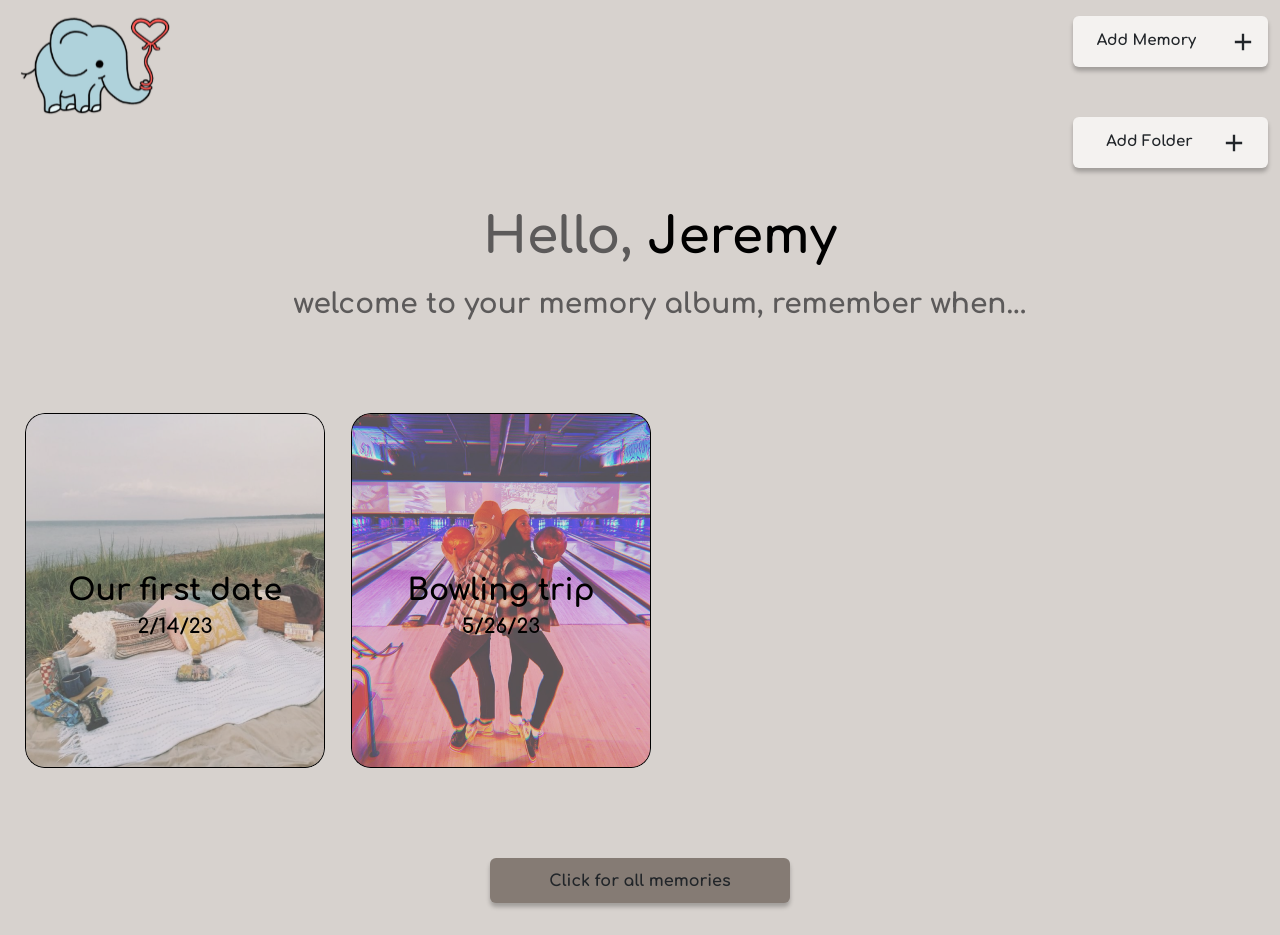
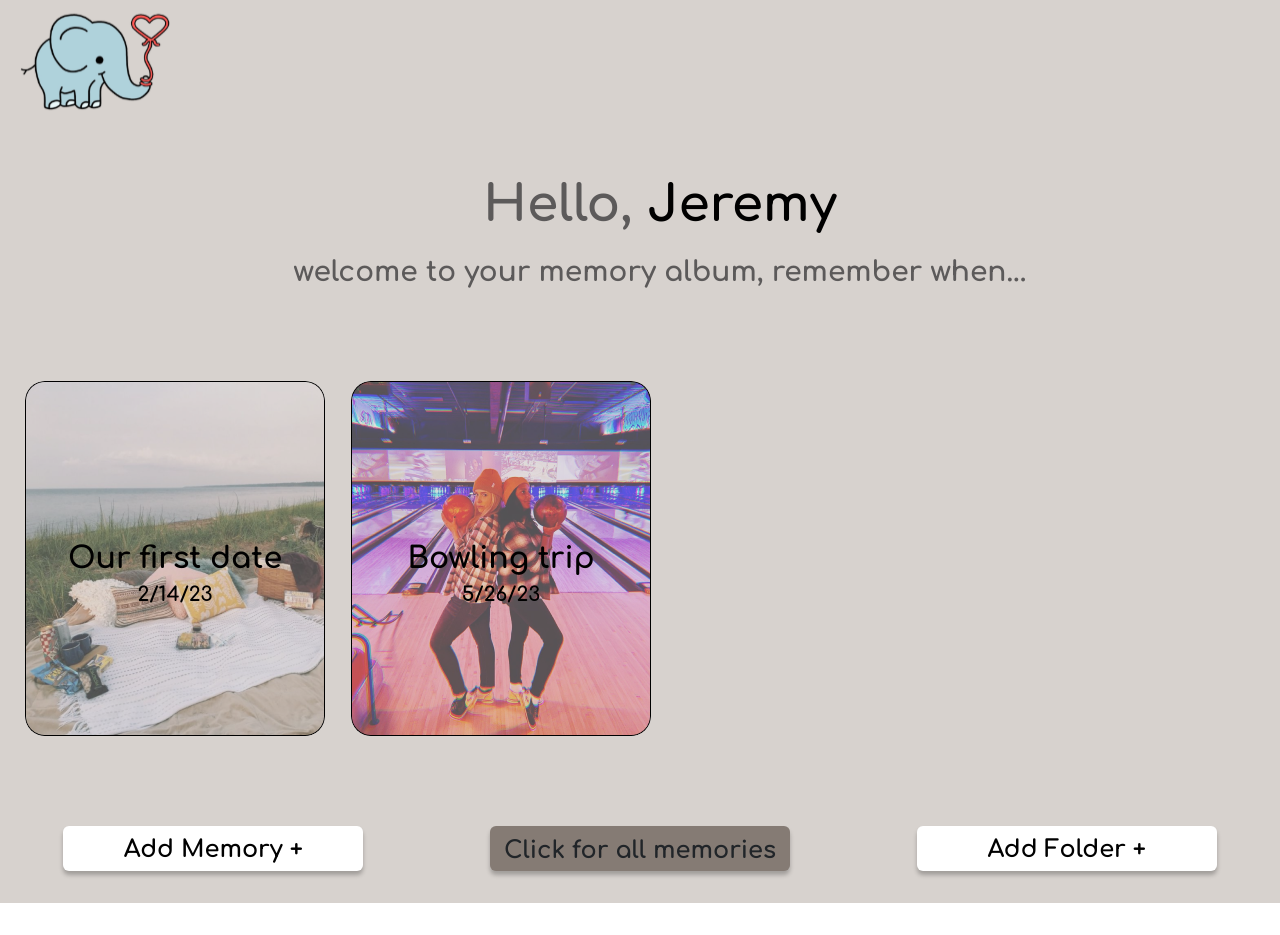
Before and after one commit to JeremyLapham/RememberWhen, a React (Create React App) app: page /DashBoard in a window 1280 px wide. After the commit the page ends 903 px from the top, so only its background shows below. Built offline with nearby package versions, Linux system fonts and the light colour scheme.

Commit message:
homepage udate

```diff
--- a/src/Components/AddFolderComponent/AddFolder.css
+++ b/src/Components/AddFolderComponent/AddFolder.css
@@ -27,7 +27,3 @@
     font-weight:bold;
     margin-bottom:100%;
 }
-
-@media screen and (min-width: 1024px) {
-
-}
--- a/src/Components/HomePageComponent/DashBoard.css
+++ b/src/Components/HomePageComponent/DashBoard.css
@@ -11,7 +11,7 @@
 
 .offCanvasBody {
   border-radius: 0 50px 50px 0;
-    background-color: #857B74;
+  background-color: #857b74;
   display: flex;
   flex-direction: column;
   justify-content: space-evenly;
@@ -24,19 +24,19 @@
 }
 
 .addNew {
-    background-color: #F4F2F0 !important;
-    padding:0 !important;
+  background-color: #f4f2f0 !important;
+  padding: 0 !important;
   height: 51px;
   width: 195px;
   border-radius: 10px;
   box-shadow: 0px 4px 4px rgba(0, 0, 0, 0.25);
   display: flex;
   align-items: center;
-    margin-bottom:50px;
+  margin-bottom: 50px;
 }
 
 .addNewFolder {
-    background-color: #F4F2F0 !important;
+  background-color: #f4f2f0 !important;
   height: 51px;
   width: 195px;
   border-radius: 10px;
@@ -48,7 +48,7 @@
 .addNewTxt {
   font-size: 15px;
   font-weight: bold;
-    margin:0 !important;
+  margin: 0 !important;
   display: flex;
   justify-content: center;
 }
@@ -75,14 +75,14 @@
 }
 
 .helloTxt {
-    color: #5C5A5A;
+  color: #5c5a5a;
   font-size: 30px;
   font-weight: bold;
 }
 
 .welcomeTxt {
   font-size: 10px;
-    color: #5C5A5A;
+  color: #5c5a5a;
   font-weight: bold;
 }
 
@@ -131,7 +131,7 @@
 .moreMemories {
   width: 300px;
   height: 45px;
-    background-color: #857B74 !important;
+  background-color: #857b74 !important;
   font-weight: bold !important;
   font-size: 18px;
   margin-top: 35px;
@@ -141,27 +141,26 @@
 }
 
 .folderDisplay {
-    background-color: #D3C0B2;
-    width:350px;
-    height:370px;
+  background-color: #d3c0b2;
+  width: 350px;
+  height: 370px;
   border-radius: 20px;
-    border:1px solid black;
+  border: 1px solid black;
   margin: 0 12px 0 12px;
   overflow: scroll;
 }
 
 .folderFont {
-    font-size:15px;
+  font-size: 15px;
   font-weight: bold;
 }
 
 .remmeberWhen {
   font-size: 20px;
-    color:#848383;
-
+  color: #848383;
 }
 .rememberWhenTop {
-    height:114px;
+  height: 114px;
   display: flex;
   justify-content: center;
   align-items: center;
@@ -169,7 +168,7 @@
 
 @media screen and (min-width: 1024px) {
   .logoEle {
-        margin-top: -2rem;
+    margin-top: -8px;
   }
 
   .helloTopTxt {
@@ -202,4 +201,53 @@
     font-size: 50px;
   }
 
+  .addNewFolder {
+    display: none !important;
   }
+
+  .addNew {
+    display: none !important;
+  }
+
+  .desktopAddBtn {
+    color: black !important;
+    width: 300px;
+    height: 45px;
+    background-color: #ffffff !important;
+    font-weight: bold !important;
+    font-size: 24px !important;
+    margin-top: 35px;
+    border-radius: 10px;
+    box-shadow: 0px 4px 4px rgba(0, 0, 0, 0.25);
+    margin-bottom: 2rem;
+    border-style: none !important;
+  }
+
+  .moreMemories {
+    font-size: 24px !important;
+  }
+
+  .desktopAddBtn2 {
+    color: black !important;
+    width: 300px;
+    height: 45px;
+    background-color: #ffffff !important;
+    font-weight: bold !important;
+    font-size: 24px !important;
+    margin-top: 35px;
+    border-radius: 10px;
+    box-shadow: 0px 4px 4px rgba(0, 0, 0, 0.25);
+    margin-bottom: 2rem;
+    border-style: none !important;
+  }
+
+  .desktopBtnRow {
+    text-align: center;
+  }
+}
+
+@media only screen and (max-width: 800px) {
+  .desktopAddBtn {
+    display: none !important;
+  }
+}
--- a/src/Components/HomePageComponent/DashBoard.tsx
+++ b/src/Components/HomePageComponent/DashBoard.tsx
@@ -1,34 +1,42 @@
-import React, { useEffect, useState } from 'react';
-import { Col, Container, Row, Navbar, Offcanvas, Button, Nav } from 'react-bootstrap';
-import logo from '../../assets/elephantLogo.svg';
-import placer from '../../assets/placer.png';
-import placerTwo from '../../assets/placerTwo.png';
-import folderPic from '../../assets/folderpic.png';
-import './DashBoard.css';
-import { useNavigate } from 'react-router-dom';
-import CustomNavbar from '../../Components/navComponent/NavbarComponent';
-import AddIcon from '@mui/icons-material/Add';
+import React, { useEffect, useState } from "react";
+import {
+  Col,
+  Container,
+  Row,
+  Navbar,
+  Offcanvas,
+  Button,
+  Nav,
+} from "react-bootstrap";
+import logo from "../../assets/elephantLogo.svg";
+import placer from "../../assets/placer.png";
+import placerTwo from "../../assets/placerTwo.png";
+import folderPic from "../../assets/folderpic.png";
+import "./DashBoard.css";
+import { useNavigate } from "react-router-dom";
+import CustomNavbar from "../../Components/navComponent/NavbarComponent";
+import AddIcon from "@mui/icons-material/Add";
 
 export default function DashBoard() {
-    const [hello, setHello] = useState('Jeremy');
+  const [hello, setHello] = useState("Jeremy");
   const [moreMemoryClicked, setMoreMemoryClicked] = useState(false);
   const navigate = useNavigate();
 
   const handleClick = () => {
     setMoreMemoryClicked(!moreMemoryClicked);
-    }
+  };
 
   const [placerCard, setPlacerCard] = useState([
     {
-            overImgTxt: 'Our first date',
-            dateTxt: '2/14/23',
-            img: placer
+      overImgTxt: "Our first date",
+      dateTxt: "2/14/23",
+      img: placer,
     },
     {
-            overImgTxt: 'Bowling trip',
-            dateTxt: '5/26/23',
-            img: placerTwo
-        }
+      overImgTxt: "Bowling trip",
+      dateTxt: "5/26/23",
+      img: placerTwo,
+    },
   ]);
   interface Folder {
     folderName: string;
@@ -40,170 +48,210 @@ export default function DashBoard() {
 
   const [folder1, setFolder1] = useState<Folder[]>([
     {
-            folderName: 'Dates',
+      folderName: "Dates",
       displayedImg: placer,
-            memoryTitle: 'First Date',
-            memoryDate: '2/14/23',
-            passData: ''
+      memoryTitle: "First Date",
+      memoryDate: "2/14/23",
+      passData: "",
     },
     {
-            folderName: 'Dates',
+      folderName: "Dates",
       displayedImg: placer,
-            memoryTitle: 'First Date',
-            memoryDate: '2/14/23',
-            passData: ''
+      memoryTitle: "First Date",
+      memoryDate: "2/14/23",
+      passData: "",
     },
   ]);
   const [folder2, setFolder2] = useState<Folder[]>([
     {
-            folderName: 'Trips',
+      folderName: "Trips",
       displayedImg: placerTwo,
-            memoryTitle: 'Bowling trip',
-            memoryDate: '5/26/23',
-            passData: ''
+      memoryTitle: "Bowling trip",
+      memoryDate: "5/26/23",
+      passData: "",
     },
     {
-            folderName: 'Trips',
+      folderName: "Trips",
       displayedImg: placerTwo,
-            memoryTitle: 'Bowling trip',
-            memoryDate: '5/26/23',
-            passData: ''
-        }
+      memoryTitle: "Bowling trip",
+      memoryDate: "5/26/23",
+      passData: "",
+    },
   ]);
   const [folder3, setFolder3] = useState<Folder[]>([
     {
-            folderName: 'Camping',
-            displayedImg: '',
-            memoryTitle: 'Camping',
-            memoryDate: '1/14/23',
-            passData: ''
+      folderName: "Camping",
+      displayedImg: "",
+      memoryTitle: "Camping",
+      memoryDate: "1/14/23",
+      passData: "",
     },
     {
-            folderName: 'Camping',
-            displayedImg: '',
-            memoryTitle: 'Camping',
-            memoryDate: '1/14/23',
-            passData: ''
-        }
+      folderName: "Camping",
+      displayedImg: "",
+      memoryTitle: "Camping",
+      memoryDate: "1/14/23",
+      passData: "",
+    },
   ]);
 
   const [placerFolder, setPlacerFolder] = useState<Folder[]>([
     {
-            folderName: 'Dates',
+      folderName: "Dates",
       displayedImg: placer,
-            memoryTitle: 'First Date',
-            memoryDate: '2/14/23',
-            passData: folder1
+      memoryTitle: "First Date",
+      memoryDate: "2/14/23",
+      passData: folder1,
     },
     {
-            folderName: 'Trips',
+      folderName: "Trips",
       displayedImg: placerTwo,
-            memoryTitle: 'Bowling trip',
-            memoryDate: '5/26/23',
-            passData: folder2
+      memoryTitle: "Bowling trip",
+      memoryDate: "5/26/23",
+      passData: folder2,
     },
     {
-            folderName: 'Camping',
-            displayedImg: '',
-            memoryTitle: 'Camping',
-            memoryDate: '1/14/23',
-            passData: folder3
-        }
+      folderName: "Camping",
+      displayedImg: "",
+      memoryTitle: "Camping",
+      memoryDate: "1/14/23",
+      passData: folder3,
+    },
   ]);
 
   const handleFolderClick = (folder1: any, fileName: string) => {
-        navigate('/ClickedMemory', { state: { folders: folder1, name: fileName } })
-    }
+    navigate("/ClickedMemory", { state: { folders: folder1, name: fileName } });
+  };
 
   return (
     <Container fluid>
       <CustomNavbar />
-            <Row className='d-flex align-items-center'>
+      <Row className="d-flex align-items-center">
         <Col xs={6}>
-                    <img className='logoEle' src={logo} alt='remember when logo, elephant holding balloon' />
+          <img
+            className="logoEle"
+            src={logo}
+            alt="remember when logo, elephant holding balloon"
+          />
         </Col>
-                <Col xs={6} className='d-flex flex-column justify-content-end'>
+        <Col xs={6} className="d-flex flex-column justify-content-end">
           <Row>
-                        <div className='d-flex justify-content-end'>
-                            <Button onClick={() => navigate('/AddMemory')} className='addNew' variant='' style={{ display: 'flex', alignItems: 'center' }}>
+            <div className="d-flex justify-content-end">
+              <Button
+                onClick={() => navigate("/AddMemory")}
+                className="addNew"
+                variant=""
+                style={{ display: "flex", alignItems: "center" }}
+              >
                 <Col xs={9}>
-                                    <p className='addNewTxt'>Add Memory</p>
+                  <p className="addNewTxt">Add Memory</p>
                 </Col>
-                                <Col xs={3} className='d-flex justify-content-center'>
-                                    <AddIcon style={{ fontSize: '28px' }} />
+                <Col xs={3} className="d-flex justify-content-center">
+                  <AddIcon style={{ fontSize: "28px" }} />
                 </Col>
               </Button>
             </div>
           </Row>
           <Row>
-                        <div className='d-flex justify-content-end'>
-                            <Button onClick={() => navigate('/AddFolder')} className='addNewFolder' variant='' style={{ display: 'flex', alignItems: 'center' }}>
+            <div className="d-flex justify-content-end">
+              <Button
+                onClick={() => navigate("/AddFolder")}
+                className="addNewFolder"
+                variant=""
+                style={{ display: "flex", alignItems: "center" }}
+              >
                 <Col xs={9}>
-                                    <p className='addNewTxt'>Add Folder</p>
+                  <p className="addNewTxt">Add Folder</p>
                 </Col>
-                                <Col xs={3} className='d-flex justify-content-center'>
-                                    <AddIcon style={{ fontSize: '28px' }} />
+                <Col xs={3} className="d-flex justify-content-center">
+                  <AddIcon style={{ fontSize: "28px" }} />
                 </Col>
               </Button>
             </div>
           </Row>
         </Col>
       </Row>
-            {moreMemoryClicked ?
+      {moreMemoryClicked ? (
         <Row>
-                    <Col className='rememberWhenTop'>
-                        <h1 className='remmeberWhen'>lets remember your memories...</h1>
+          <Col className="rememberWhenTop">
+            <h1 className="remmeberWhen">lets remember your memories...</h1>
           </Col>
         </Row>
-                :
+      ) : (
         <Row>
-                    <Col className='helloTopTxt'>
-                        <h1 className='helloTxt'>Hello, <p style={{ color: 'black' }} className='d-inline'>{hello}</p></h1>
-                        <p className='welcomeTxt'>welcome to your memory album, remember when...</p>
+          <Col className="helloTopTxt">
+            <h1 className="helloTxt">
+              Hello,{" "}
+              <p style={{ color: "black" }} className="d-inline">
+                {hello}
+              </p>
+            </h1>
+            <p className="welcomeTxt">
+              welcome to your memory album, remember when...
+            </p>
           </Col>
         </Row>
-            }
+      )}
 
-            {moreMemoryClicked ?
+      {moreMemoryClicked ? (
         <Container>
           <Row>
-                        <Col className='d-flex justify-content-center folderDisplay'>
+            <Col className="d-flex justify-content-center folderDisplay">
               <Row>
                 {placerFolder.map((folder, idx) => {
                   return (
                     <Col key={idx} xs={4}>
-                                            <Button onClick={() => { handleFolderClick(folder.passData, folder.folderName); }} variant=''>
+                      <Button
+                        onClick={() => {
+                          handleFolderClick(folder.passData, folder.folderName);
+                        }}
+                        variant=""
+                      >
                         <img src={folderPic} />
-                                                <p className='folderFont'>{folder.folderName}</p>
+                        <p className="folderFont">{folder.folderName}</p>
                       </Button>
                     </Col>
-                                    )
+                  );
                 })}
               </Row>
             </Col>
           </Row>
         </Container>
-                :
+      ) : (
         <Row>
-                    <Col className='memoryBox'>
+          <Col className="memoryBox">
             {placerCard.map((cardInfo, idx) => {
               return (
-                                <Button key={idx} style={{ position: 'relative', pointerEvents: 'none' }} variant=''>
-                                    <img className='memoryCards' src={cardInfo.img} />
-                                    <div className='txtOnImg'>{cardInfo.overImgTxt}</div>
-                                    <div className='dateOnImg'>{cardInfo.dateTxt}</div>
+                <Button
+                  key={idx}
+                  style={{ position: "relative", pointerEvents: "none" }}
+                  variant=""
+                >
+                  <img className="memoryCards" src={cardInfo.img} />
+                  <div className="txtOnImg">{cardInfo.overImgTxt}</div>
+                  <div className="dateOnImg">{cardInfo.dateTxt}</div>
                 </Button>
               );
             })}
           </Col>
         </Row>
-            }
+      )}
 
-            <Row>
-                <Col className='d-flex justify-content-center'>
-                    <Button onClick={handleClick} className='moreMemories' variant=''>{moreMemoryClicked ? 'Go Back' : 'Click for all memories'}</Button>
+      {/* className="d-flex justify-content-center" in Col with original button */}
+
+      <Row className="desktopBtnRow">
+      <Col className="desktopAddCol">
+          <Button onClick={() => navigate("/AddMemory")} className="desktopAddBtn">Add Memory +</Button>
+        </Col>
+        <Col>
+          <Button onClick={handleClick} className="moreMemories" variant="">
+            {moreMemoryClicked ? "Go Back" : "Click for all memories"}
+          </Button>
+        </Col>
+        <Col>
+          <Button onClick={() => navigate("/AddFolder")} className="desktopAddBtn2">Add Folder +</Button>
         </Col>
       </Row>
     </Container>
-    )
+  );
 }
```
Lines whose indentation alone changed are shown as unchanged.
